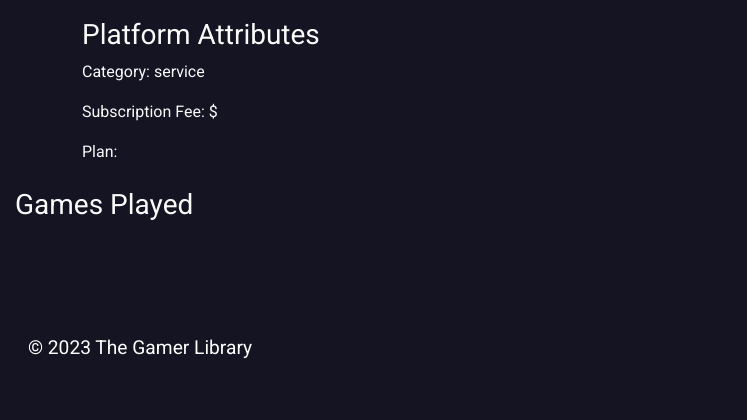
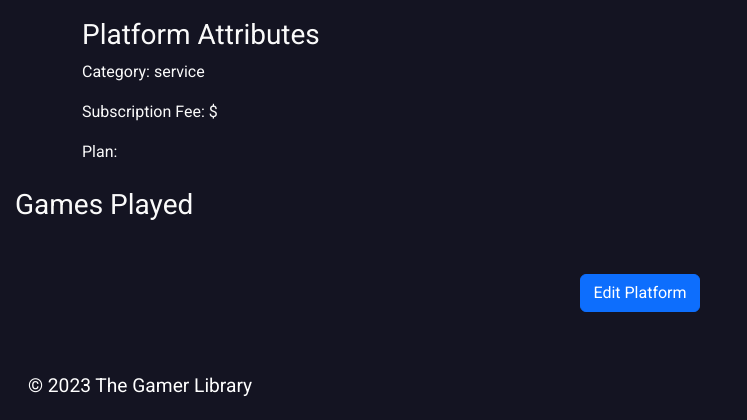
Before and after one commit to AngeloGaeta1990/The-Gamer-Library, a Django app: page /game-pass/ in a window 1280 px wide. Shown: the part 750-1170 px from the top of the page, without its empty margins (0-747 px from the left). Before the commit the page ends 1108 px from the top, so only its background shows below. Run offline with Django 5.2, Linux system fonts and the light colour scheme; data comes from the database, SQL or seed files in the repository; both versions use the stored data as it was after the commit; data that the repository does not hold is empty; parts of the project's set-up code (start-up, migrations or seed data) failed here and were passed over; some libraries are stand-ins or nearby versions.

Commit message:
add edit platform url

```diff
--- a/library/admin.py
+++ b/library/admin.py
@@ -38,7 +38,7 @@
 
 @admin.register(Platform)
 class PlatformAdmin(admin.ModelAdmin):
-    list_display = ('name','slug','category',"id", )
+    list_display = ('name','slug','category',"id")
     search_fields = ['name']
     prepopulated_fields = {'slug': ('name',)}
     list_filter = ['id','category']
--- a/library/models.py
+++ b/library/models.py
@@ -93,7 +93,7 @@
     image = models.ImageField( upload_to='library/platform_images', null=True,  blank=True)
     box_color = ColorField(null=True,  blank=True)
     font_color = ColorField(null=True,  blank=True, default='#fafafa')
-    user = models.ForeignKey(User,  on_delete=models.CASCADE, blank=True, null=True, related_name='platform')
+    user = models.ForeignKey(User, on_delete=models.CASCADE, related_name='platform')
 
     class Meta:
         ordering = ["name"]
--- a/library/templates/library/platform_detail.html
+++ b/library/templates/library/platform_detail.html
@@ -33,4 +33,9 @@
         </div>
     {% endfor %}
 </div>
+
+<div class="text-center">
+    <a href="{% url 'edit_platform' platform.slug platform.id%}" class="btn btn-primary">Edit Platform</a>
+</div>
+
 {% endblock %}
--- a/library/urls.py
+++ b/library/urls.py
@@ -5,5 +5,7 @@
     path('add_game/', views.add_game, name='add_game'),
     path('add_platform/', views.add_platform, name='add_platform'),
     path('<slug:slug>/', views.platform_detail, name = 'platform_detail'),
+    path('<slug:slug>/edit_platform/<uuid:platform_id>/',
+         views.edit_platform, name='edit_platform'),
     path('', views.PlatformList.as_view(), name='home')
 ]
--- a/library/views.py
+++ b/library/views.py
@@ -1,10 +1,12 @@
-from django.shortcuts import render, get_object_or_404, redirect
+from django.shortcuts import render, get_object_or_404, redirect, reverse
 from django.views import generic
 from django.db import models
 from django.contrib import messages
+from django.http import HttpResponseRedirect
 from .models import Platform
 from .models import Game
-from .forms import AddPlatformForm, AddGameForm
+from .forms import AddPlatformForm, EditPlatformForm, AddGameForm
+from .forms import EditPCPlatformForm, EditConsolePlatformForm, EditServicePlatformForm, EditMobilePlatformForm, EditPlatformForm
 
 
 # Create your views here.
@@ -61,6 +63,40 @@
                   'library/add_platform.html',
                   {'add_platform_form': add_platform_form})
 
+
+def edit_platform(request, slug, platform_id):
+    """
+    view to edit comments
+    """
+    platform = get_object_or_404(Platform, slug=slug, id=platform_id)
+    edit_platformForm = EditPlatformForm('POST')
+    # if platform.category == 'pc':
+    #     form_class = EditPCPlatformForm
+    # elif platform.category == 'console':
+    #     form_class = EditConsolePlatformForm
+    # elif platform.category == 'service':
+    #     form_class = EditServicePlatformForm
+    # elif platform.category == 'mobile':
+    #     form_class = EditMobilePlatformForm
+    # else:
+    #     form_class = EditPlatformForm
+
+    if request.method == 'POST':
+        # form = form_class(request.POST, instance=platform)
+        # if form.is_valid():
+        # form.save()
+        edit_platform_form = EditPlatformForm(request.POST)
+
+        if edit_platform_form.is_valid():
+
+            edit_platform_form.save()
+            # Redirect or do something
+    else:
+          edit_platform_form = EditPlatformForm(instance=platform)
+    #     form = form_class(instance=platform)
+
+    return render(request, 'library/edit_platform.html', {'form':edit_platform_form , 'platform': platform})
+
 def add_game(request):
     add_game_form = AddGameForm()
 
```
Also changed, not shown: library/fixtures/platforms.json (+17 -8 lines), library/forms.py (+25 -2 lines), library/templates/library/edit_platform.html (added, +16 -0 lines), README.md, library/migrations/0002_platform_platform_number.py (added), library/migrations/0003_rename_platform_number_platform_number.py (added), library/migrations/0004_alter_platform_user.py (added), library/migrations/0005_remove_platform_number.py (added).
